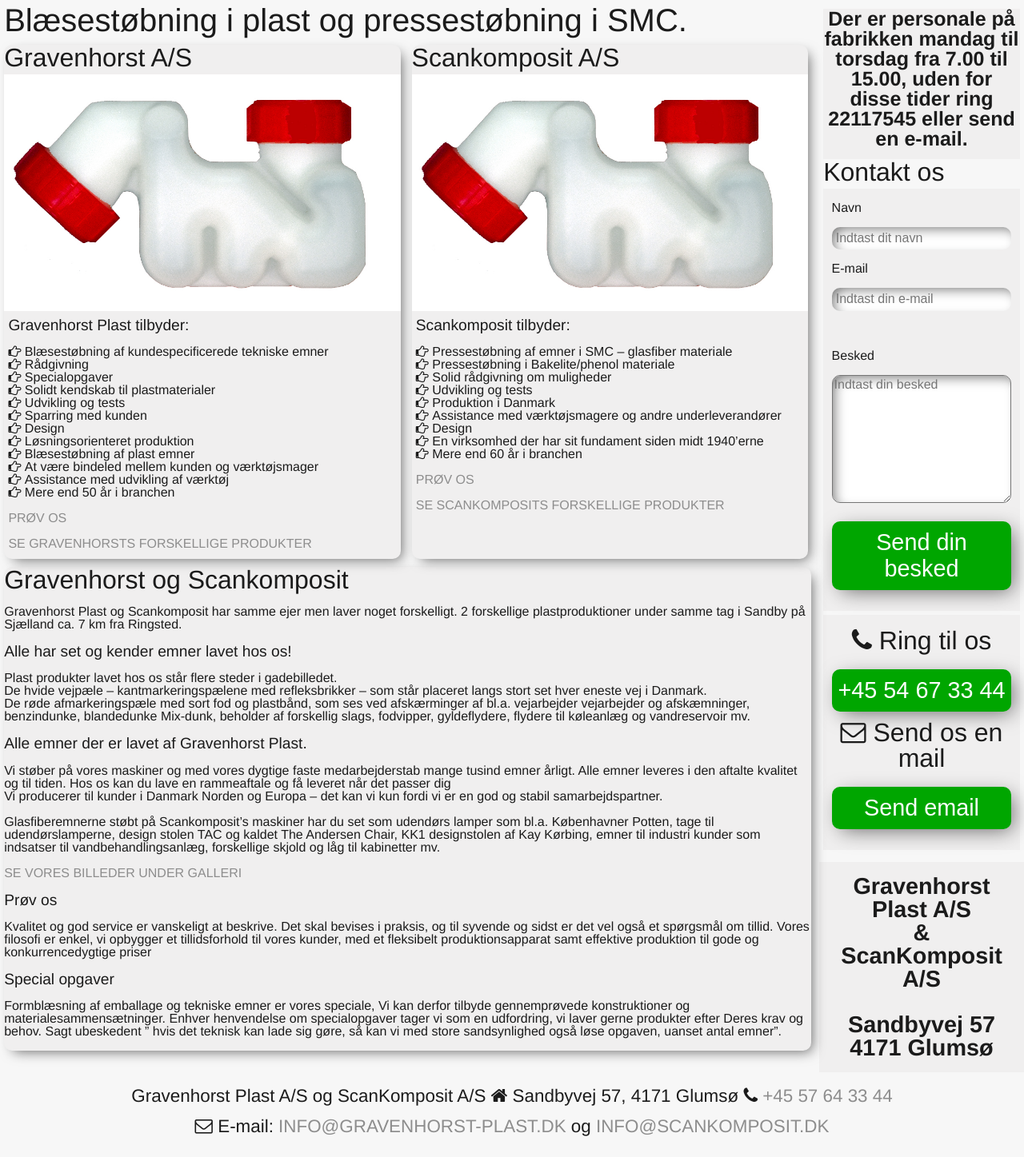
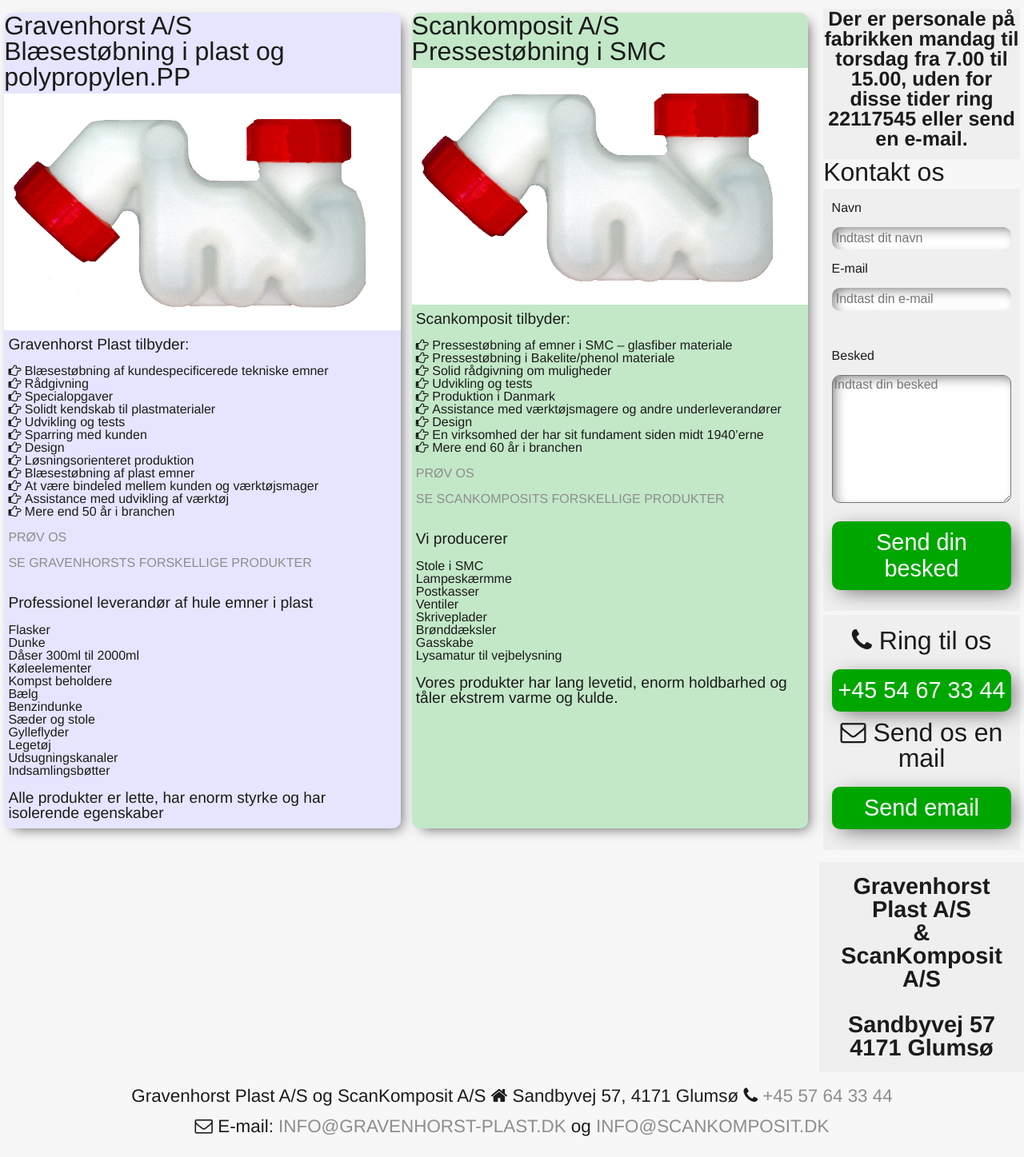
Before and after one commit to mhoumann87/gravenhotst, a PHP site: page / in a window 1280 px wide. Shown: the part 271-1718 px from the top of the page at 80% size. Run offline with PHP 8.4, Linux system fonts and the light colour scheme.

Commit message:
4-4-2017

```diff
--- a/assets/css/faelles_style.css
+++ b/assets/css/faelles_style.css
@@ -570,3 +570,11 @@
  .fed {
    font-weight: bold;
  }
+
+ #graven {
+   background-color: #E5E5FF;
+ }
+
+ #scan {
+   background-color: #C3E8C8;
+ }
--- a/index.php
+++ b/index.php
@@ -17,12 +17,11 @@
     </aside>
 
 <main>
-<h3>Blæsestøbning i plast og pressestøbning i SMC.</h3>
-
 
 	<section class="fabrik-beskriv">
-		<div class="fotobox">
+		<div class="fotobox" id="graven">
 			<h4>Gravenhorst A/S</h4>
+			<h4>Blæsestøbning i plast og polypropylen.PP</h4>
 			<div class="slider">
     		<img src="assets/img/test1.jpg" class=slider-foto alt="" />
 			</div>
@@ -41,16 +40,40 @@
 						<li><i class="fa fa-hand-o-right" aria-hidden="true"></i>&nbsp;At være bindeled mellem kunden og værktøjsmager</li>
 						<li><i class="fa fa-hand-o-right" aria-hidden="true"></i>&nbsp;Assistance med udvikling af værktøj</li>
 						<li><i class="fa fa-hand-o-right" aria-hidden="true"></i>&nbsp;Mere end 50 år i branchen</li>
-						</ul>
-						<br>
-							<p><a href="./kontakt-gravenhotst-php">Prøv Os</a></p>
-						<br>
-						<p><a href="./gravenhorst-plast-as-php">Se Gravenhorsts forskellige produkter</a></p>
+					</ul>
+					<br>
+					<p><a href="./kontakt-gravenhotst-php">Prøv Os</a></p>
+					<br>
+					<p><a href="./gravenhorst-plast-as-php">Se Gravenhorsts forskellige produkter</a></p>
+					<br><br>
+					<h6>Professionel leverandør af hule emner i plast</h6>
+					<br>
+					<ul>
+						<li>Flasker</li>
+						<li>Dunke</li>
+						<li>Dåser 300ml til 2000ml</li>
+						<li>Køleelementer</li>
+						<li>Kompst beholdere</li>
+						<li>Bælg</li>
+						<li>Benzindunke</li>
+						<li>Sæder og stole</li>
+						<li>Gylleflyder</li>
+						<li>Legetøj</li>
+						<li>Udsugningskanaler</li>
+						<li>Indsamlingsbøtter</li>
+					</ul>
+					<br>
+					<h6>Alle produkter er lette, har enorm styrke og har isolerende egenskaber</h6>
+
+
+
+
 			</div>
 		</div>
 
-				<div class="fotobox">
+				<div class="fotobox" id="scan">
 			<h4>Scankomposit A/S</h4>
+			<h4>Pressestøbning i SMC</h4>
 			<div class="slider">
     		<img src="assets/img/test1.jpg" class=slider-foto alt="" />
 			</div>
@@ -72,34 +95,26 @@
 							<p><a href="./kontakt-gravenhotst-php">Prøv Os</a></p>
 						<br>
 						<p><a href="./scankomposit-as-php">Se Scankomposits forskellige produkter</a></p>
+						<br><br>
+						<h6>Vi producerer</h6>
+						<br>
+						<ul>
+							<li>Stole i SMC</li>
+							<li>Lampeskærmme</li>
+							<li>Postkasser</li>
+							<li>Ventiler</li>
+							<li>Skriveplader</li>
+							<li>Brønddæksler</li>
+							<li>Gasskabe</li>
+							<li>Lysamatur til vejbelysning</li>
+						<Ul>
+						<br>
+						<h6>Vores produkter har lang levetid, enorm holdbarhed og tåler ekstrem varme og kulde.</h6>
 			</div>
 		</div>
 
 	</section>
-  <article class="fp-beskriv">
 
-      	<h4>Gravenhorst og Scankomposit</h4><br>
-    		<p>Gravenhorst Plast og Scankomposit har samme ejer men laver noget forskelligt. 2 forskellige plastproduktioner under samme tag i Sandby på Sjælland ca. 7 km fra Ringsted.</p><br>
-				<h6><strong>Alle har set og kender emner lavet hos os!</strong></h6><br>
-				<p>Plast produkter lavet hos os står flere steder i gadebilledet.</p>
-				<p>De hvide vejpæle – kantmarkeringspælene med refleksbrikker – som står placeret langs stort set hver eneste vej i Danmark.</p>
-				<p>De røde afmarkeringspæle med sort fod og plastbånd, som ses ved afskærminger af bl.a. vejarbejder vejarbejder og afskæmninger, benzindunke, blandedunke Mix-dunk, beholder af forskellig slags, fodvipper, gyldeflydere, flydere til køleanlæg og vandreservoir mv.</p><br>
-				<h6><strong>Alle emner der er lavet af Gravenhorst Plast.</strong></h6><br>
-				<p>Vi støber på vores maskiner og med vores dygtige faste medarbejderstab mange tusind emner årligt. Alle emner leveres i den aftalte kvalitet og til tiden. Hos os kan du lave en rammeaftale og få leveret når det passer dig</p>
-				<p>Vi producerer til kunder i Danmark Norden og Europa – det kan vi kun fordi vi er en god og stabil samarbejdspartner.</p><br>
-
-				<p>Glasfiberemnerne støbt på Scankomposit’s maskiner har du set som udendørs lamper som bl.a. Københavner Potten, tage til udendørslamperne, design stolen TAC og kaldet The Andersen Chair, KK1 designstolen af Kay Kørbing, emner til industri kunder som indsatser til vandbehandlingsanlæg, forskellige skjold og låg til kabinetter mv.</p><br>
-				<p><a href="./galleri.php">Se vores billeder under Galleri</a></p>
-				<br>
-				<h6><strong>Prøv os</strong></h6><br>
-				<p>Kvalitet og god service er vanskeligt at beskrive. Det skal bevises i praksis, og til syvende og sidst er det vel også et spørgsmål om tillid. Vores filosofi er enkel, vi opbygger et tillidsforhold til vores kunder, med et fleksibelt produktionsapparat samt effektive produktion til gode og konkurrencedygtige priser</p><br>
-
-				<h6><strong>Special opgaver</strong></h6><br>
-				<p>Formblæsning af emballage og tekniske emner er vores speciale, Vi kan derfor tilbyde gennemprøvede konstruktioner og materialesammensætninger. Enhver henvendelse om specialopgaver tager vi som en udfordring, vi laver gerne produkter efter Deres krav og behov. Sagt ubeskedent ” hvis det teknisk kan lade sig gøre, så kan vi med store sandsynlighed også løse opgaven, uanset antal emner”.</p><br>
-				<h6><strong></strong></h6>
-
-
-  </article>
 
 </main>
 
```
Also changed, not shown: assets/css/mivo-slider.css (deleted, +0 -113 lines).
